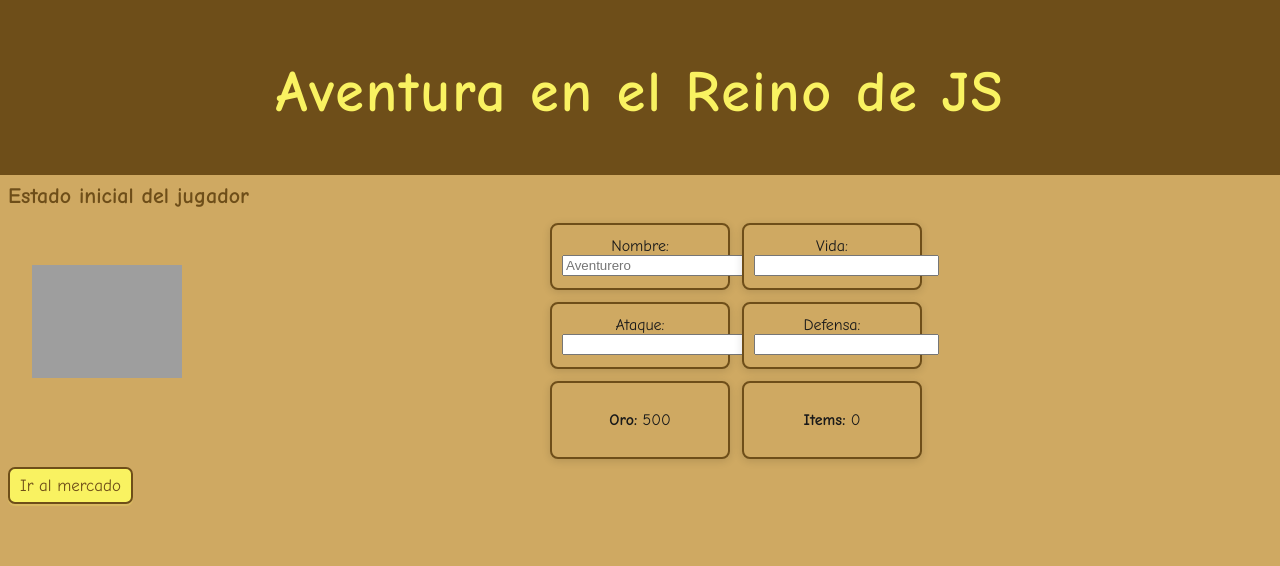
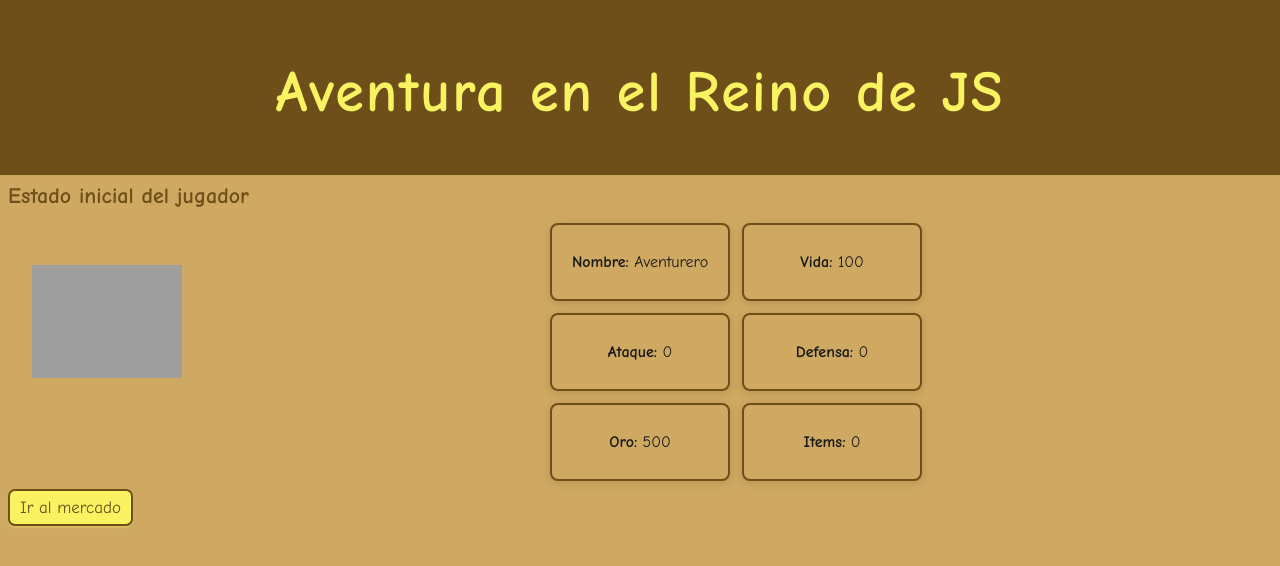
Before and after one commit to agarciai03/aventuraReinoJS, a website with bundled scripts: page index.html in a window 1280 px wide. Built offline with nearby package versions, Linux system fonts and the light colour scheme; grey boxes are pictures that could not be loaded; files whose address does not match are found by name.

Commit message:
🔁Update

```diff
--- a/index.html
+++ b/index.html
@@ -22,22 +22,18 @@
             <div class="initial-layout">
                 <img id="player-image" src="img/personaje.png" alt="Jugador">
 
-                <form class="stats-grid">
+                <div class="stats-grid">
                     <div class="stats-card">
-                        <label for="jugador">Nombre:</label>
-                        <input id="jugador" type="text" placeholder="Aventurero">
+                        <p><strong>Nombre:</strong> Aventurero</p>
                     </div>
                     <div class="stats-card">
-                        <label for="stat-vida-inicial">Vida:</label>
-                        <input id="stat-vida-inicial" type="number" min="100">
+                        <p><strong>Vida:</strong> <span id="stat-vida-inicial">100</span></p>
                     </div>
                     <div class="stats-card">
-                        <label for="stat-ataque-inicial">Ataque:</label>
-                        <input id="stat-ataque-inicial" type="number" min="0">
+                        <p><strong>Ataque:</strong> <span id="stat-ataque-inicial">0</span></p>
                     </div>
                     <div class="stats-card">
-                        <label for="stat-defensa-inicial">Defensa:</label>
-                        <input id="stat-defensa-inicial" type="number" min="0">
+                        <p><strong>Defensa:</strong> <span id="stat-defensa-inicial">0</span></p>
                     </div>
                     <div class="stats-card">
                         <p><strong>Oro:</strong> <span id="stat-oro-inicial">500</span></p>
@@ -45,7 +41,7 @@
                     <div class="stats-card">
                         <p><strong>Items:</strong> <span id="stat-items-inicial">0</span></p>
                     </div>
-                </form>
+                </div>
             </div>
 
             <button id="btn-to-market" class="btn">Ir al mercado</button>
@@ -137,5 +133,3 @@
     </footer>
 
 </body>
-
-</html>
```
